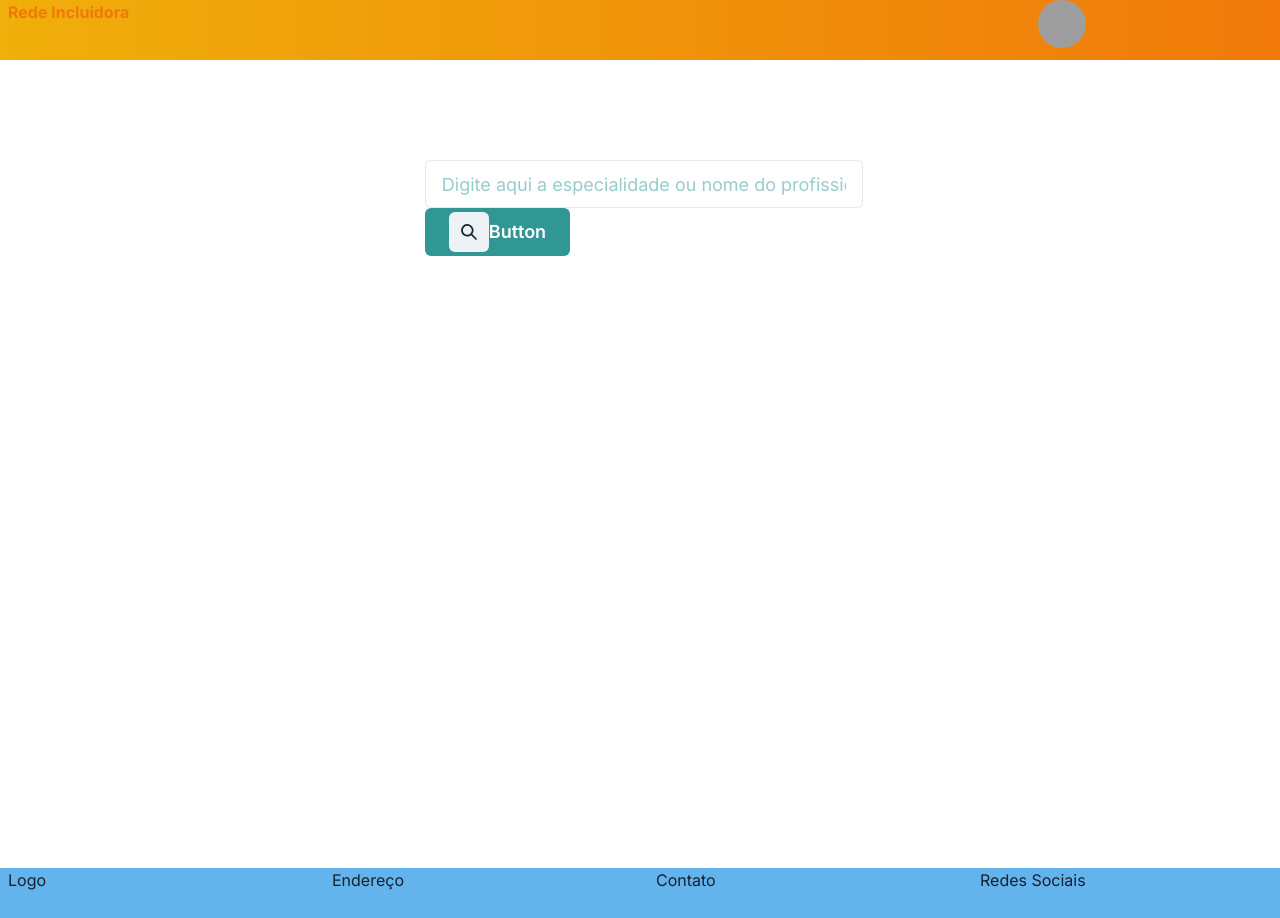
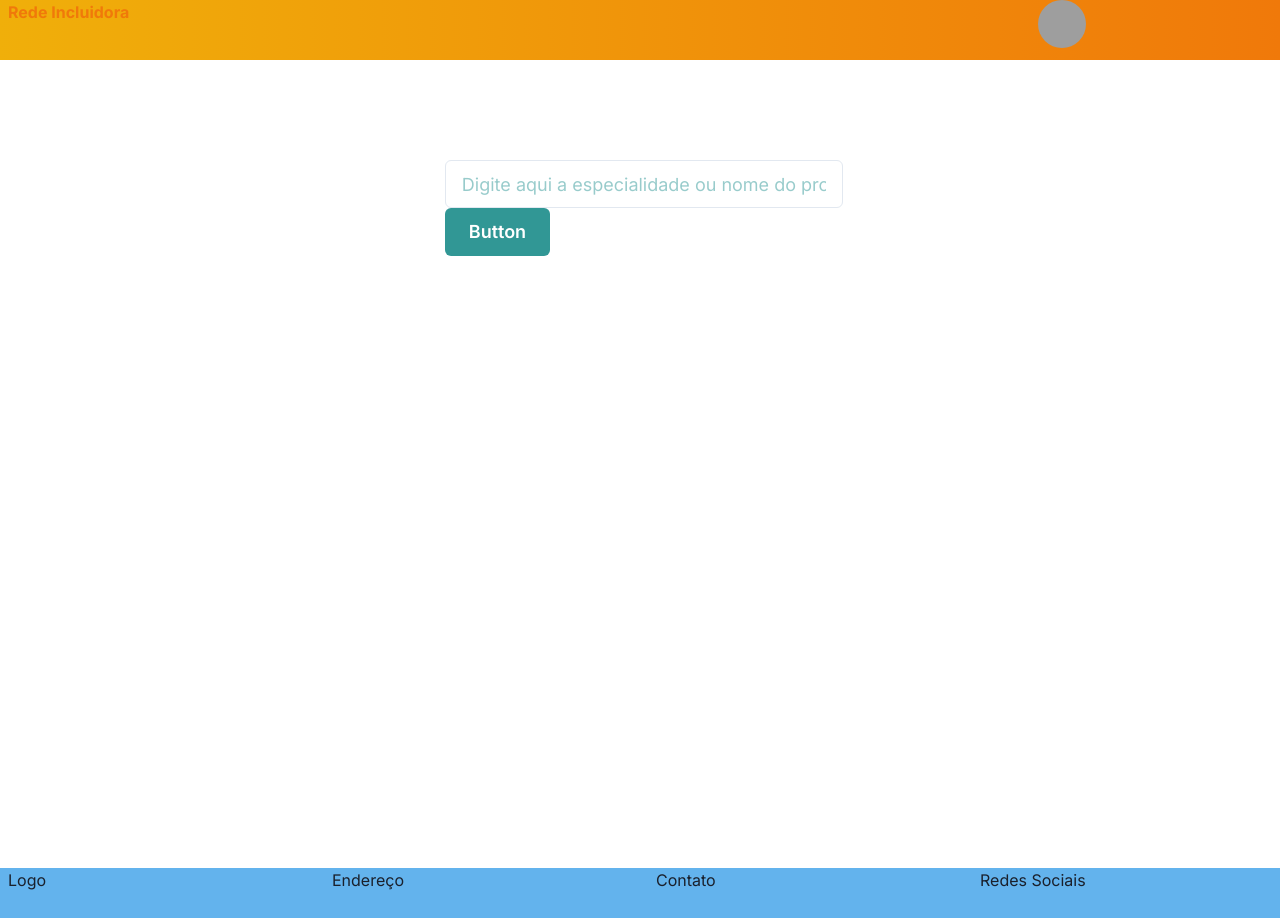
Before and after one commit to turque/rede-incluidora, a Next.js app in the folder frontend/: page / in a window 1280 px wide. Built offline with nearby package versions, Linux system fonts and the light colour scheme; grey boxes are pictures that could not be loaded.

Commit message:
página de busca

```diff
--- a/frontend/app/page.tsx
+++ b/frontend/app/page.tsx
@@ -1,5 +1,5 @@
 import { Button, IconButton, Input } from '@chakra-ui/react';
-import { SearchIcon } from '@chakra-ui/icons'
+// import { SearchIcon } from '@chakra-ui/icons'
 
 
 export default function Home() {
@@ -8,7 +8,7 @@ export default function Home() {
       <div>
         <Input placeholder='Digite aqui a especialidade ou nome do profissional' size='lg' color='teal' _placeholder={{ opacity: 0.4, color: 'inherit' }} />
         <Button colorScheme='teal' size='lg'>
-          <IconButton aria-label='Search database' icon={<SearchIcon />} />
+          {/* <IconButton aria-label='Search database' icon={<SearchIcon />} /> */}
           Button
         </Button>
       </div>
```
